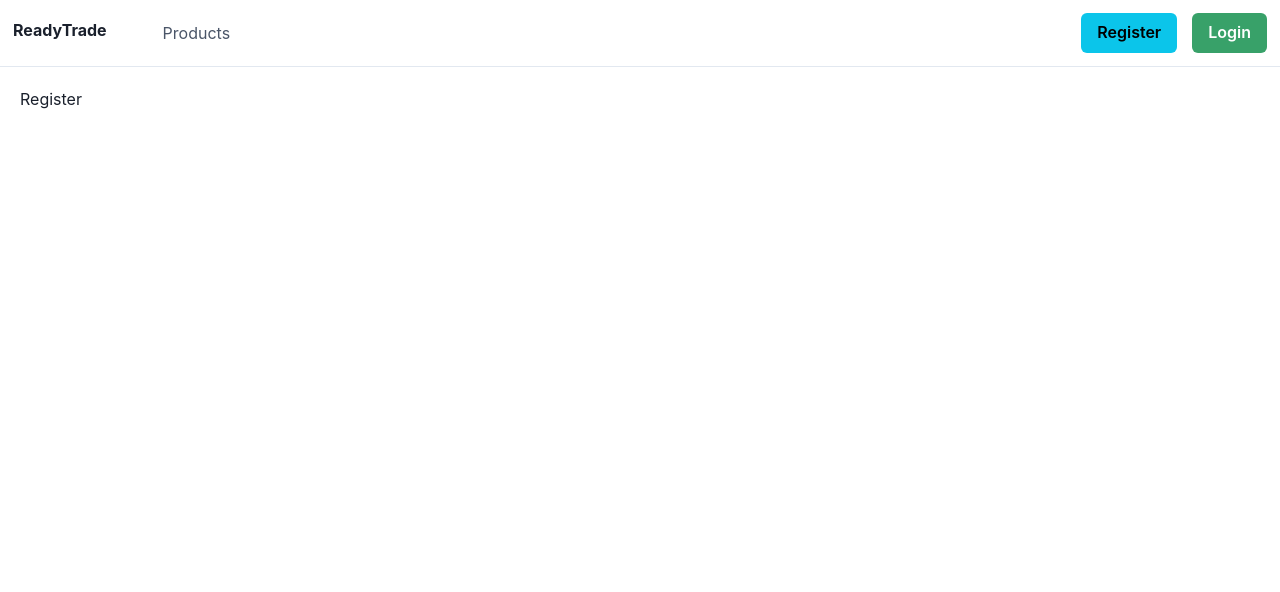
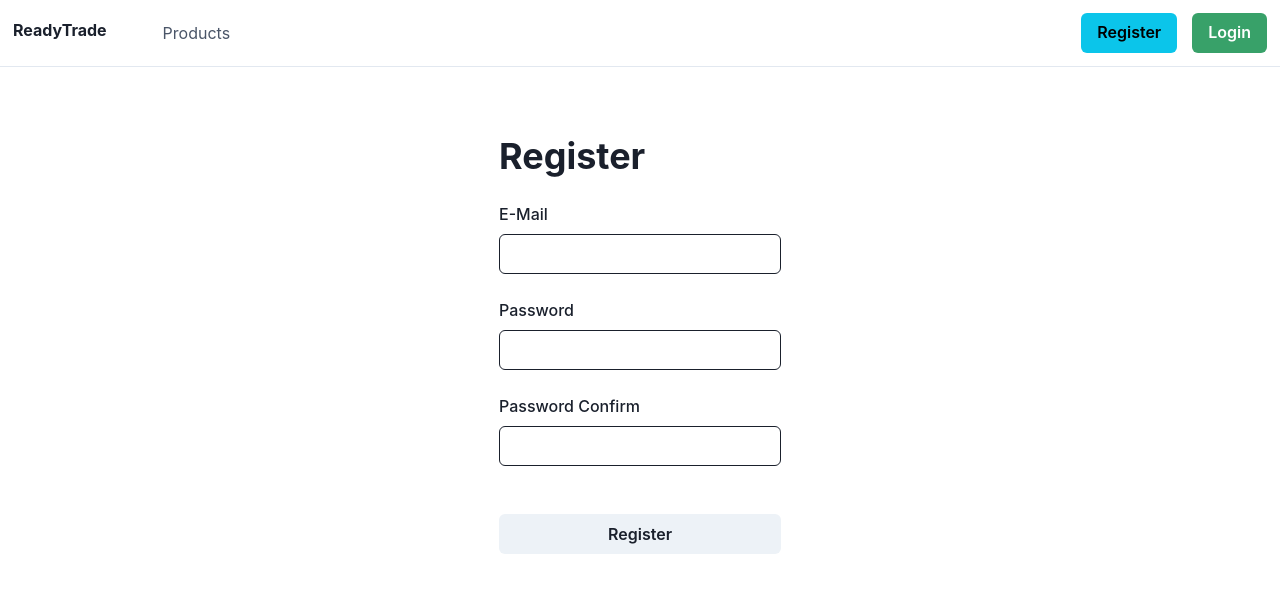
Before and after one commit to rasitdeveloper/e-commerce-project, a React (Create React App) app in the folder client/: page /register in a window 1280 px wide. Shown: the top 592 px of the page. Built offline with nearby package versions, Linux system fonts and the light colour scheme.

Commit message:
Add register page

```diff
--- a/client/package.json
+++ b/client/package.json
@@ -10,6 +10,7 @@
     "@testing-library/react": "^13.3.0",
     "@testing-library/user-event": "^13.5.0",
     "axios": "^0.27.2",
+    "formik": "^2.2.9",
     "framer-motion": "^6.3.16",
     "react": "^18.2.0",
     "react-dom": "^18.2.0",
@@ -17,7 +18,8 @@
     "react-query": "^3.39.1",
     "react-router-dom": "^6.3.0",
     "react-scripts": "5.0.1",
-    "web-vitals": "^2.1.4"
+    "web-vitals": "^2.1.4",
+    "yup": "^0.32.11"
   },
   "scripts": {
     "start": "react-scripts start",
--- a/client/src/pages/Auth/Register/index.js
+++ b/client/src/pages/Auth/Register/index.js
@@ -1,8 +1,69 @@
 import React from 'react'
+import { Flex, Box, Heading, FormControl, FormLabel, Input, Button } from "@chakra-ui/react"
+const { useFormik } = require("formik");
+const validationSchema = require("./valitadions");
 
 function Register() {
+
+  const formik = useFormik({
+    initialValues: {
+      email: "",
+      password: "",
+      passwordConfirm: ""
+    },
+    validationSchema,
+    onSubmit: async (values, bag) => {
+      console.log(values)
+    },
+  })
+
+
   return (
-    <div>Register</div>
+    <div>
+      <Flex align="center" width="full" justifyContent="center">
+        <Box pt={12}>
+          <Box>
+            <Heading>Register</Heading>
+          </Box>
+          <Box my={6} textAlign="left">
+            <form onSubmit={formik.handleSubmit}>
+              <FormControl>
+                <FormLabel>E-Mail</FormLabel>
+                <Input
+                name='email'
+                onChange={formik.handleChange}
+                onBlur={formik.handleBlur}
+                value={formik.values.email}
+                />
+              </FormControl>
+              <FormControl mt={6}>
+                <FormLabel>Password</FormLabel>
+                <Input
+                name='password'
+                type="password"
+                onChange={formik.handleChange}
+                onBlur={formik.handleBlur}
+                value={formik.values.password}
+                />
+              </FormControl>
+              <FormControl mt={6}>
+                <FormLabel>Password Confirm</FormLabel>
+                <Input
+                name='passwordConfirm'
+                type="password"
+                onChange={formik.handleChange}
+                onBlur={formik.handleBlur}
+                value={formik.values.passwordConfirm}
+                />
+              </FormControl>
+              <Button mt={12} width="full" type='submit'>
+                Register
+              </Button>
+            </form>
+          </Box>
+        </Box>
+      </Flex>
+    </div>
   )
 }
 
--- /dev/null
+++ b/client/src/pages/Auth/Register/valitadions.js
@@ -0,0 +1,18 @@
+import * as yup from "yup";
+
+const validations = yup.object().shape({
+	email: yup
+		.string()
+		.email("Enter a valid email.")
+		.required("Email is required!"),
+	password: yup
+		.string()
+		.min(5, "Password must be at least 5 characters.")
+		.required(),
+	passwordConfirm: yup
+		.string()
+		.oneOf([yup.ref("password")], "Passwords do not match.")
+		.required(),
+});
+
+export default validations;
```
Also changed, not shown: 1 other file (tests, documents, lock files or other folders).
